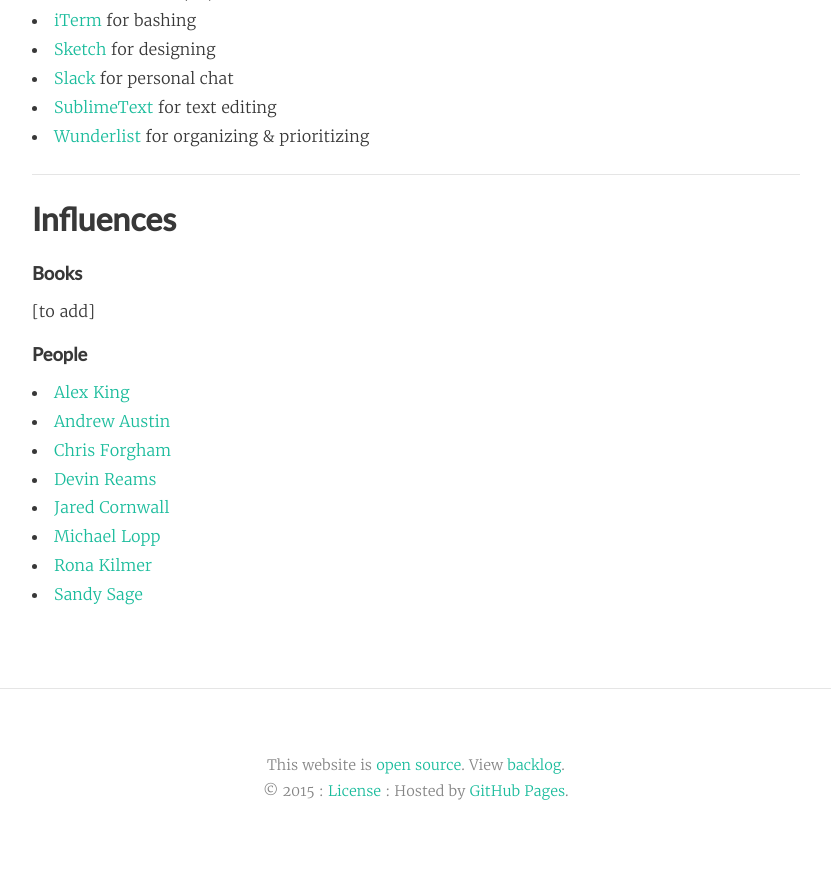
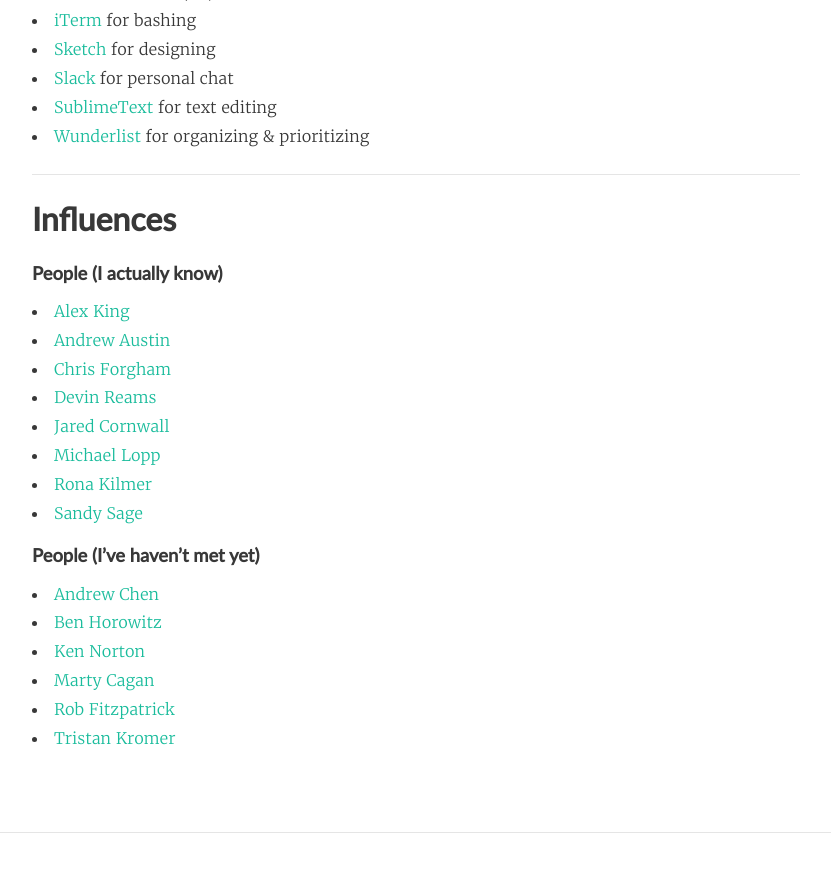
Before and after one commit to emerywebster/emerywebster.github.io, a Jekyll site: the page built from about.md, in a window 1280 px wide and 900 px high, scrolled down 1735 px. Shown: the top 872 px of the window, without its empty margins (224-1055 px from the left). Built offline with Jekyll 4.4.1, drawn with Linux system fonts in a browser that asks for light colours; nearby versions of some CDN libraries; Markdown is read by kramdown in place of the engine named in the settings.

Commit message:
update about influences

```diff
--- a/about.md
+++ b/about.md
@@ -73,11 +73,7 @@ Hello there! I'm Webb, a super-generalist living in Denver, Colorado.
 
 ## Influences
 
-#### Books
-
-[to add]
-
-#### People
+#### People (I actually know)
 
 - [Alex King](http://alexking.org)
 - [Andrew Austin](http://andrewjaustin.net/)
@@ -87,3 +83,12 @@ Hello there! I'm Webb, a super-generalist living in Denver, Colorado.
 - [Michael Lopp](http://randsinrepose.com)
 - [Rona Kilmer](http://ronakilmer.com)
 - [Sandy Sage](http://sandy-sage.com)
+
+#### People (I've haven't met yet)
+
+- [Andrew Chen](http://andrewchen.co/)
+- [Ben Horowitz](http://www.bhorowitz.com/)
+- [Ken Norton](http://kennorton.com/)
+- [Marty Cagan](http://svpg.com/articles/)
+- [Rob Fitzpatrick](http://robfitz.com/)
+- [Tristan Kromer](http://grasshopperherder.com/)
```
